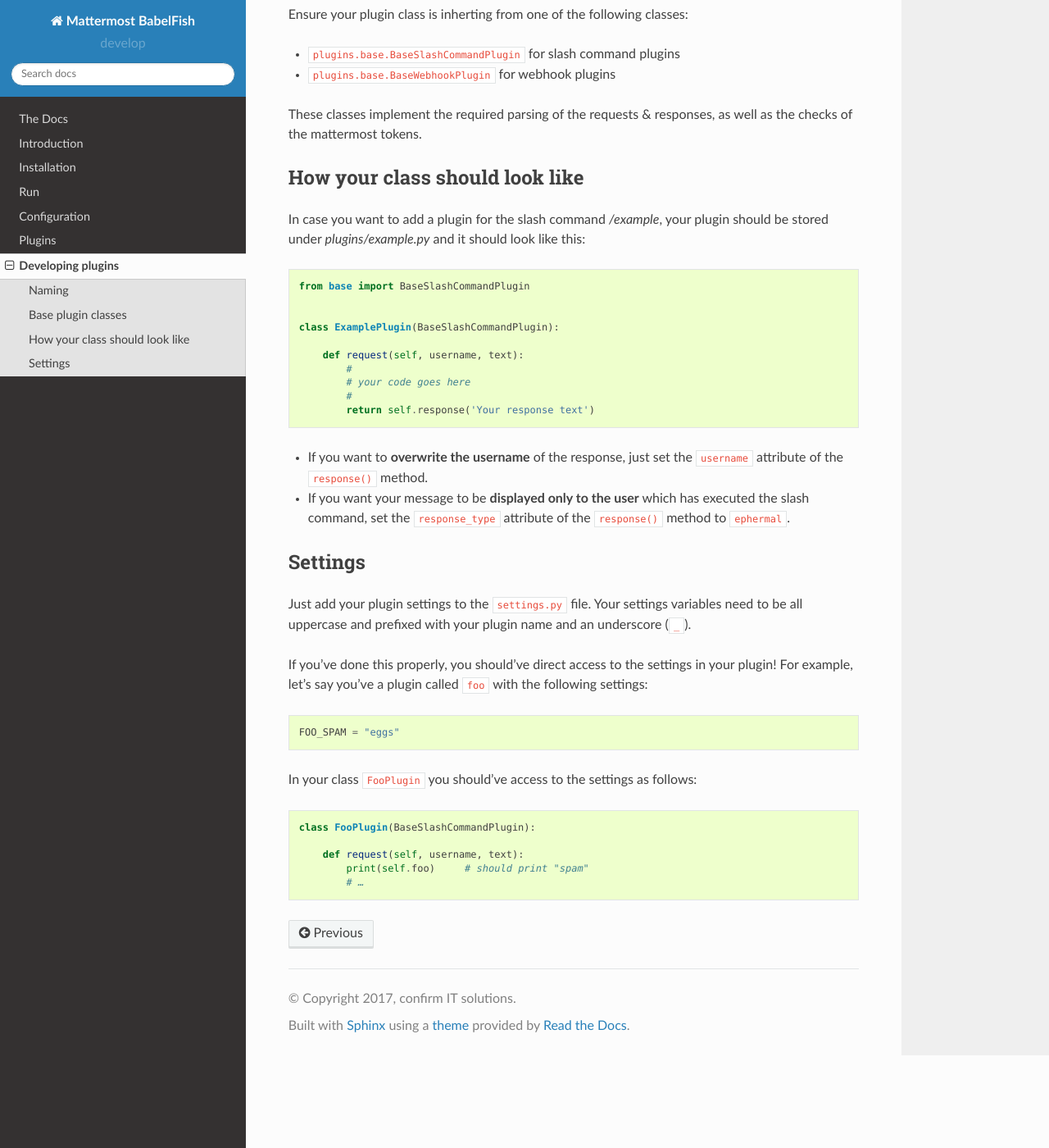
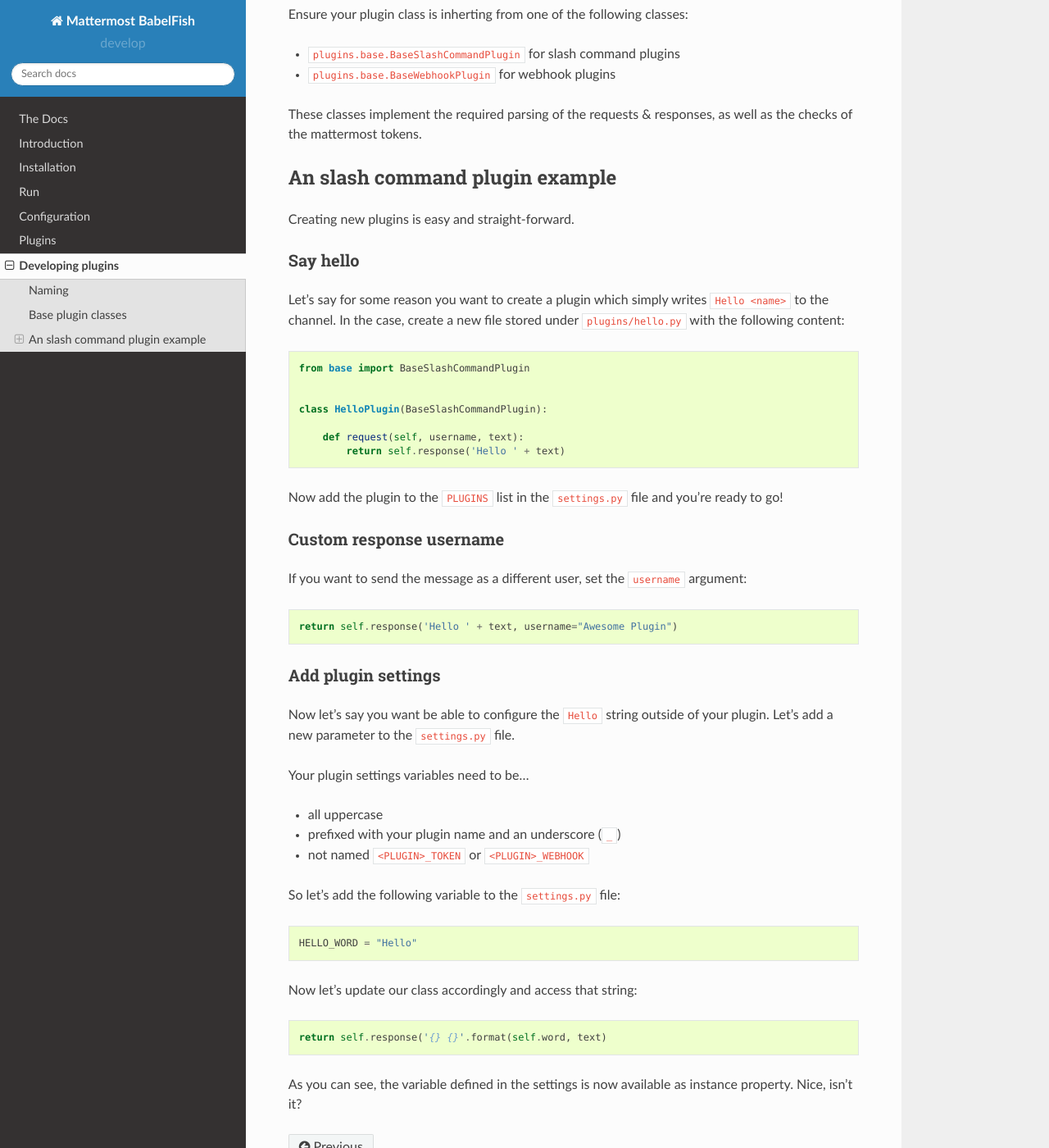
Before and after one commit to confirm/Mattermost-BabelFish, a Sphinx documentation site: the page built from docs/develop.rst, in a window 1280 px wide and 1400 px high, scrolled down 536 px. Shown: the whole window at 82% size. Built offline with Sphinx 7.4.7 and the Read the Docs theme 2.0.0, drawn with Linux system fonts in a browser that asks for light colours.

Commit message:
Add a better example for slash plugins

```diff
--- a/docs/develop.rst
+++ b/docs/develop.rst
@@ -25,46 +25,59 @@
 
 These classes implement the required parsing of the requests & responses, as well as the checks of the mattermost tokens.
 
-How your class should look like
+An slash command plugin example
 -------------------------------
 
-In case you want to add a plugin for the slash command `/example`, your plugin should be stored under `plugins/example.py` and it should look like this:
+Creating new plugins is easy and straight-forward.
+
+Say hello
+~~~~~~~~~
+
+Let's say for some reason you want to create a plugin which simply writes ``Hello <name>`` to the channel. In the case, create a new file stored under ``plugins/hello.py`` with the following content:
 
 .. code-block:: python
 
     from base import BaseSlashCommandPlugin
 
 
-    class ExamplePlugin(BaseSlashCommandPlugin):
+    class HelloPlugin(BaseSlashCommandPlugin):
 
         def request(self, username, text):
-            #
-            # your code goes here
-            #
-            return self.response('Your response text')
+            return self.response('Hello ' + text)
 
-- If you want to **overwrite the username** of the response, just set the ``username`` attribute of the ``response()`` method.
-- If you want your message to be **displayed only to the user** which has executed the slash command, set the ``response_type`` attribute of the ``response()`` method to ``ephermal``.
+Now add the plugin to the ``PLUGINS`` list in the ``settings.py`` file and you're ready to go!
 
-Settings
---------
+Custom response username
+~~~~~~~~~~~~~~~~~~~~~~~~
 
-Just add your plugin settings to the ``settings.py`` file.
-Your settings variables need to be all uppercase and prefixed with your plugin name and an underscore (``_``).
-
-If you've done this properly, you should've direct access to the settings in your plugin!
-For example, let's say you've a plugin called ``foo`` with the following settings:
+If you want to send the message as a different user, set the ``username`` argument:
 
 .. code-block:: python
 
-    FOO_SPAM = "eggs"
+            return self.response('Hello ' + text, username="Awesome Plugin")
 
-In your class ``FooPlugin`` you should've access to the settings as follows:
+Add plugin settings
+~~~~~~~~~~~~~~~~~~~
+
+Now let's say you want be able to configure the ``Hello`` string outside of your plugin.
+Let's add a new parameter to the ``settings.py`` file.
+
+Your plugin settings variables need to be…
+
+- all uppercase
+- prefixed with your plugin name and an underscore (``_``)
+- not named ``<PLUGIN>_TOKEN`` or ``<PLUGIN>_WEBHOOK``
+
+So let's add the following variable to the ``settings.py`` file:
 
 .. code-block:: python
 
-    class FooPlugin(BaseSlashCommandPlugin):
+    HELLO_WORD = "Hello"
 
-        def request(self, username, text):
-            print(self.foo)     # should print "spam"
-            # …
+Now let's update our class accordingly and access that string:
+
+.. code-block:: python
+
+            return self.response('{} {}'.format(self.word, text)
+
+As you can see, the variable defined in the settings is now available as instance property. Nice, isn't it?
```
